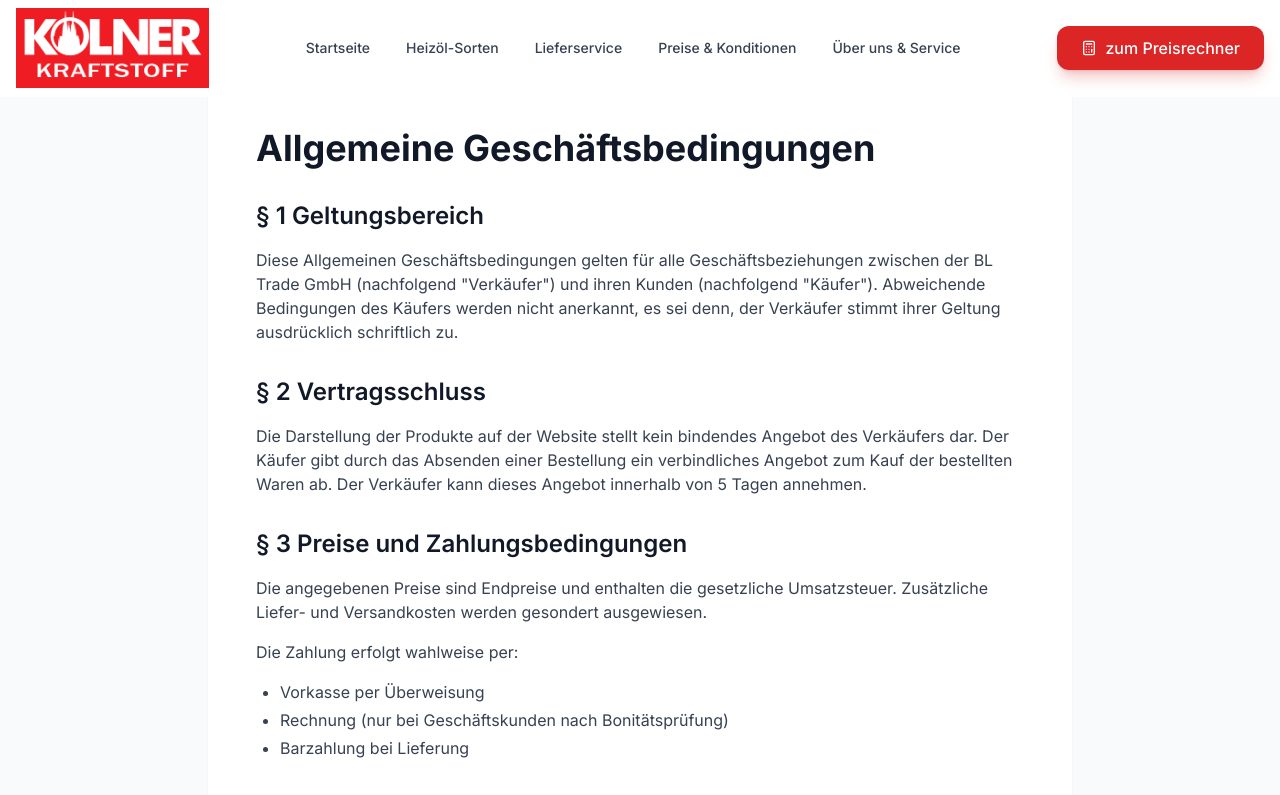
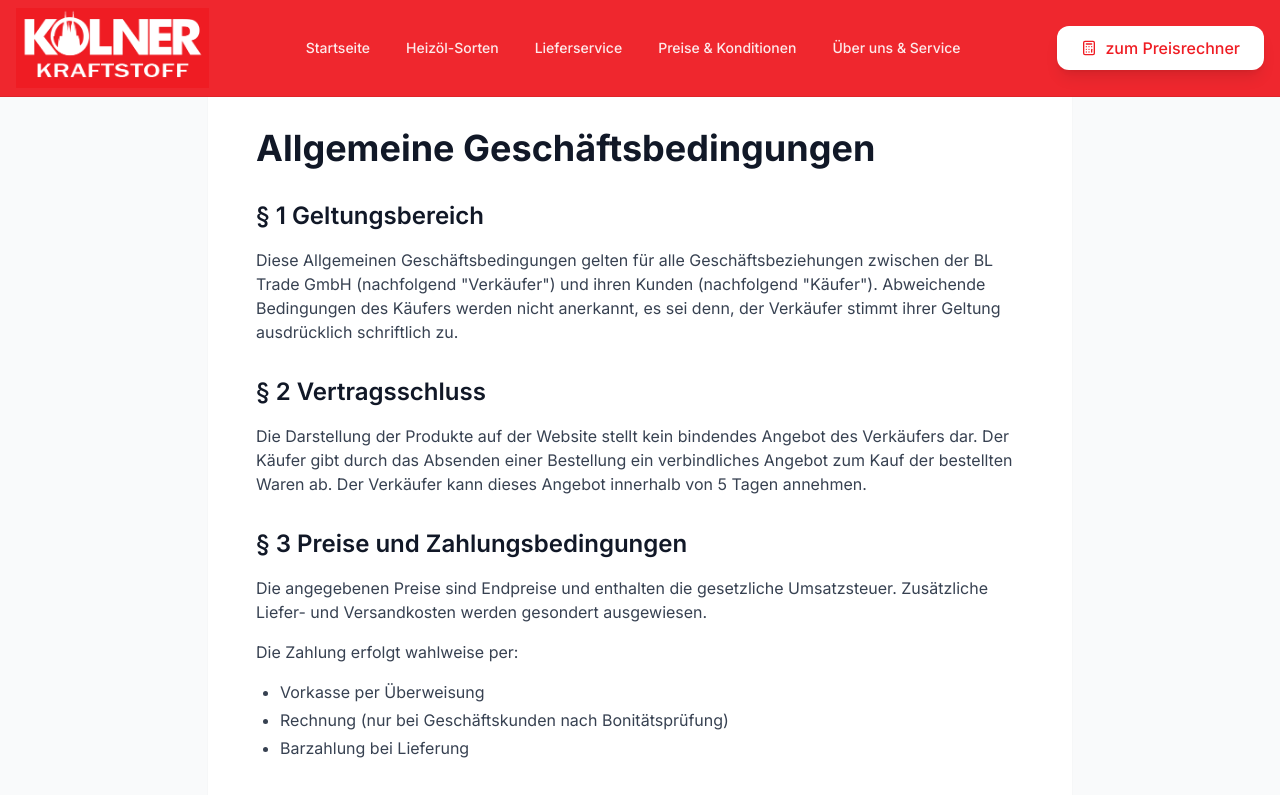
Before and after one commit to dvvvvv411/blueline-heizoel-98481, a React (Vite) app: page /agb in a window 1280 px wide. Shown: the top 795 px of the page. Built offline with nearby package versions, Linux system fonts and the light colour scheme.

Commit message:
Refactor: Update header colors

```diff
--- a/src/components/Header.tsx
+++ b/src/components/Header.tsx
@@ -53,8 +53,8 @@ const Header = () => {
   return (
     <header className={`fixed top-0 left-0 right-0 z-50 transition-all duration-300 ${
       isScrolled
-        ? 'bg-white/95 backdrop-blur-xl border-b border-gray-200/50 shadow-lg shadow-gray-900/5'
-        : 'bg-white/90 backdrop-blur-md border-b border-white/20'
+        ? 'bg-[#ef1c23] backdrop-blur-xl border-b border-red-800/30 shadow-lg shadow-black/10'
+        : 'bg-[#ef1c23]/95 backdrop-blur-md border-b border-red-800/20'
     }`}>
       <div className="container mx-auto px-4">
         <div className="flex items-center justify-between h-24">
@@ -78,12 +78,12 @@ const Header = () => {
                 onClick={handleNavClick}
                 className={`relative px-4 py-2 text-sm font-medium rounded-lg transition-all duration-300 group ${
                   isActive(item.href)
-                    ? 'text-primary bg-primary/10'
-                    : 'text-gray-700 hover:text-primary hover:bg-gray-50'
+                    ? 'text-white bg-white/20'
+                    : 'text-white/90 hover:text-white hover:bg-white/10'
                 }`}
               >
                 {item.name}
-                <span className={`absolute bottom-0 left-1/2 transform -translate-x-1/2 h-0.5 bg-primary transition-all duration-300 ${
+                <span className={`absolute bottom-0 left-1/2 transform -translate-x-1/2 h-0.5 bg-white transition-all duration-300 ${
                   isActive(item.href) ? 'w-8' : 'w-0 group-hover:w-8'
                 }`} />
               </Link>
@@ -94,7 +94,7 @@ const Header = () => {
           <div className="flex items-center space-x-4">
             <button
               onClick={scrollToPriceCalculator}
-              className="hidden sm:flex items-center space-x-2 bg-gradient-to-r from-primary to-red-600 text-white px-6 py-2.5 rounded-xl font-medium shadow-lg shadow-primary/25 hover:shadow-xl hover:shadow-primary/30 transition-all duration-300 hover:scale-105"
+              className="hidden sm:flex items-center space-x-2 bg-white text-[#ef1c23] px-6 py-2.5 rounded-xl font-medium shadow-lg shadow-black/10 hover:shadow-xl hover:shadow-black/20 hover:bg-gray-50 transition-all duration-300 hover:scale-105"
             >
               <Calculator className="w-4 h-4" />
               <span>zum Preisrechner</span>
@@ -103,11 +103,11 @@ const Header = () => {
             {/* Mobile Menu Button */}
             <button
               onClick={() => setIsMenuOpen(!isMenuOpen)}
-              className="lg:hidden p-2.5 rounded-xl hover:bg-gray-100 transition-all duration-300 absolute right-4"
+              className="lg:hidden p-2.5 rounded-xl hover:bg-white/10 transition-all duration-300 absolute right-4"
             >
               <div className="relative w-5 h-5">
-                <Menu className={`w-5 h-5 absolute transition-all duration-300 ${isMenuOpen ? 'opacity-0 rotate-180' : 'opacity-100 rotate-0'}`} />
-                <X className={`w-5 h-5 absolute transition-all duration-300 ${isMenuOpen ? 'opacity-100 rotate-0' : 'opacity-0 -rotate-180'}`} />
+                <Menu className={`w-5 h-5 text-white absolute transition-all duration-300 ${isMenuOpen ? 'opacity-0 rotate-180' : 'opacity-100 rotate-0'}`} />
+                <X className={`w-5 h-5 text-white absolute transition-all duration-300 ${isMenuOpen ? 'opacity-100 rotate-0' : 'opacity-0 -rotate-180'}`} />
               </div>
             </button>
           </div>
@@ -117,7 +117,7 @@ const Header = () => {
         <div className={`lg:hidden transition-all duration-300 overflow-hidden ${
           isMenuOpen ? 'max-h-96 opacity-100' : 'max-h-0 opacity-0'
         }`}>
-          <div className="py-4 border-t border-gray-200/50">
+          <div className="py-4 border-t border-red-800/30">
             <nav className="flex flex-col space-y-1">
               {navigation.map((item) => (
                 <Link
@@ -126,8 +126,8 @@ const Header = () => {
                   onClick={handleNavClick}
                   className={`px-4 py-3 rounded-xl text-sm font-medium transition-all duration-300 ${
                     isActive(item.href)
-                      ? 'bg-primary text-white shadow-lg shadow-primary/25'
-                      : 'text-gray-700 hover:bg-gray-50 hover:text-primary'
+                      ? 'bg-white/20 text-white shadow-lg shadow-black/10'
+                      : 'text-white/90 hover:bg-white/10 hover:text-white'
                   }`}
                 >
                   {item.name}
@@ -135,7 +135,7 @@ const Header = () => {
               ))}
               <button
                 onClick={scrollToPriceCalculator}
-                className="sm:hidden mt-4 flex items-center justify-center space-x-2 bg-gradient-to-r from-primary to-red-600 text-white px-4 py-3 rounded-xl font-medium shadow-lg shadow-primary/25"
+                className="sm:hidden mt-4 flex items-center justify-center space-x-2 bg-white text-[#ef1c23] px-4 py-3 rounded-xl font-medium shadow-lg shadow-black/10"
               >
                 <Calculator className="w-4 h-4" />
                 <span>zum Preisrechner</span>
```
